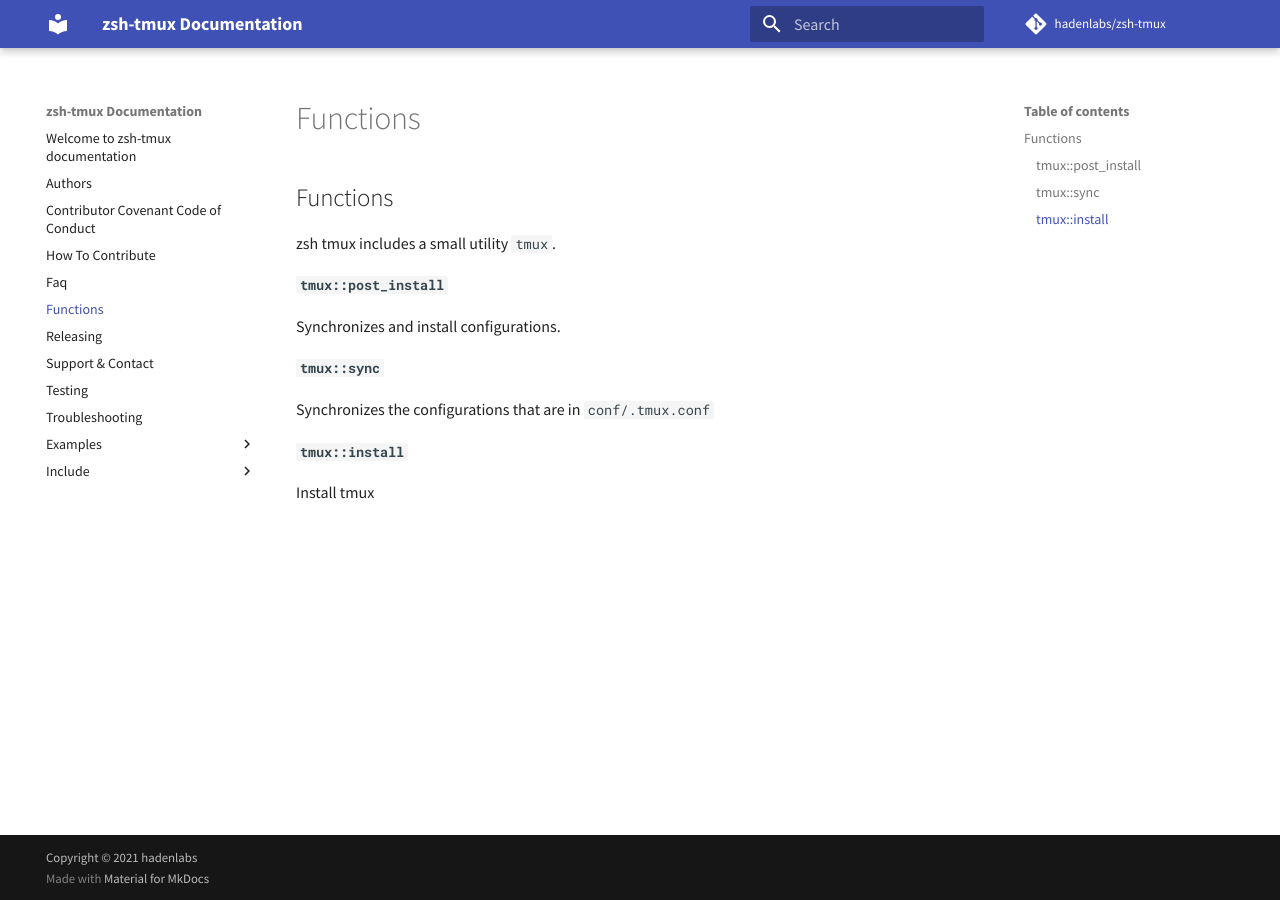
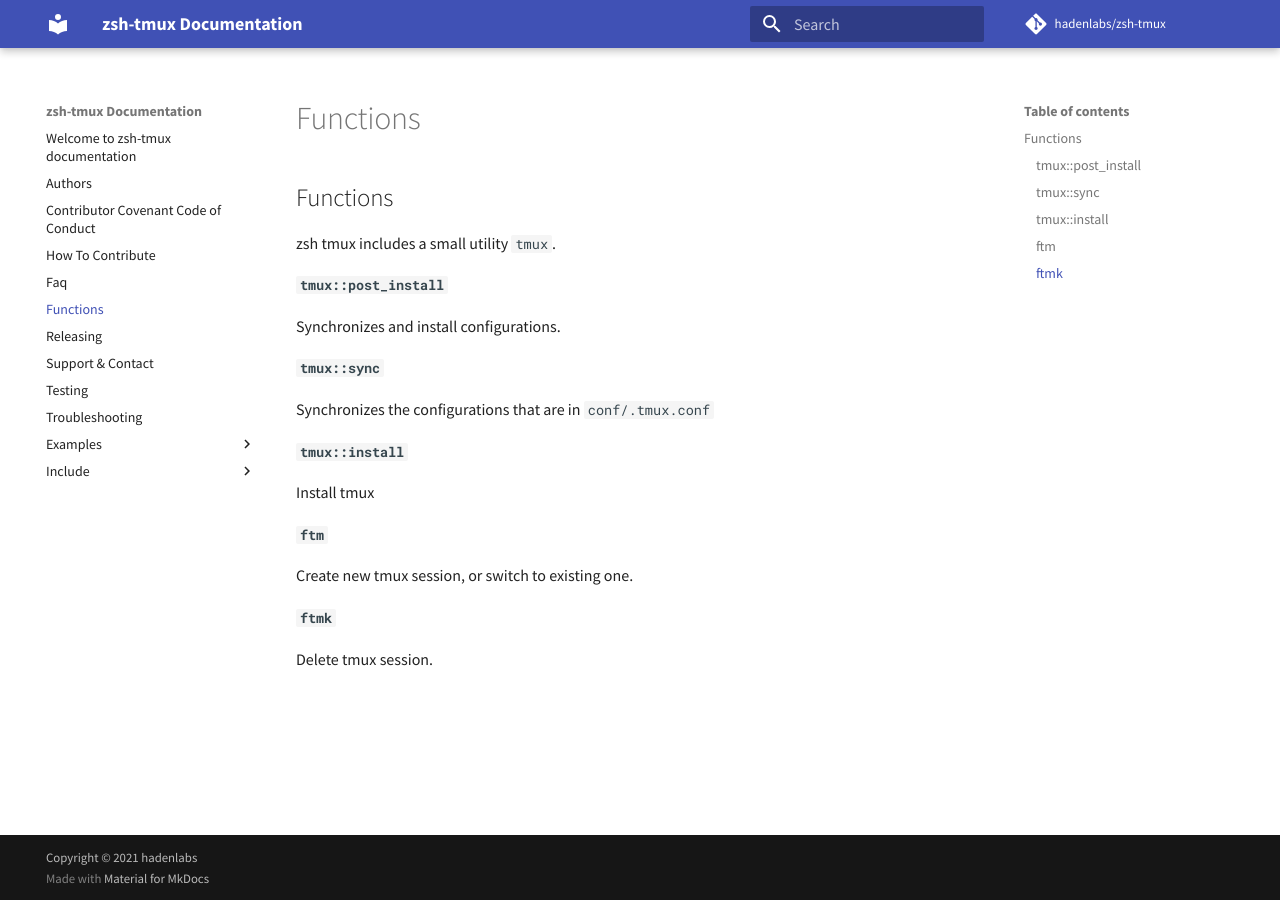
Before and after one commit to hadenlabs/zsh-tmux, an MkDocs documentation site: the page built from docs/functions.md, in a window 1280 px wide. Built offline with MkDocs 1.6.1 and Material for MkDocs 9.7.7, drawn with Linux system fonts in a browser that asks for light colours; comment, search, counter and statistics services are not loaded.

Commit message:
docs: implement functions (#47)

```diff
--- a/docs/functions.md
+++ b/docs/functions.md
@@ -13,3 +13,11 @@
 #### `tmux::install`
 
 Install tmux
+
+#### `ftm`
+
+Create new tmux session, or switch to existing one.
+
+#### `ftmk`
+
+Delete tmux session.
```
Also changed, not shown: README.md (+8 -0 lines).
